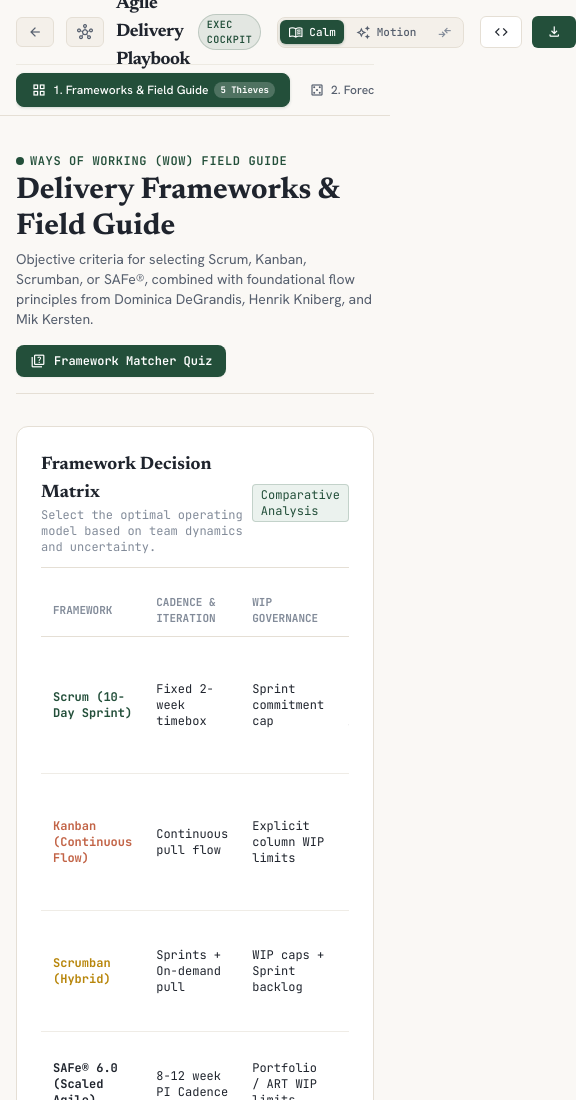
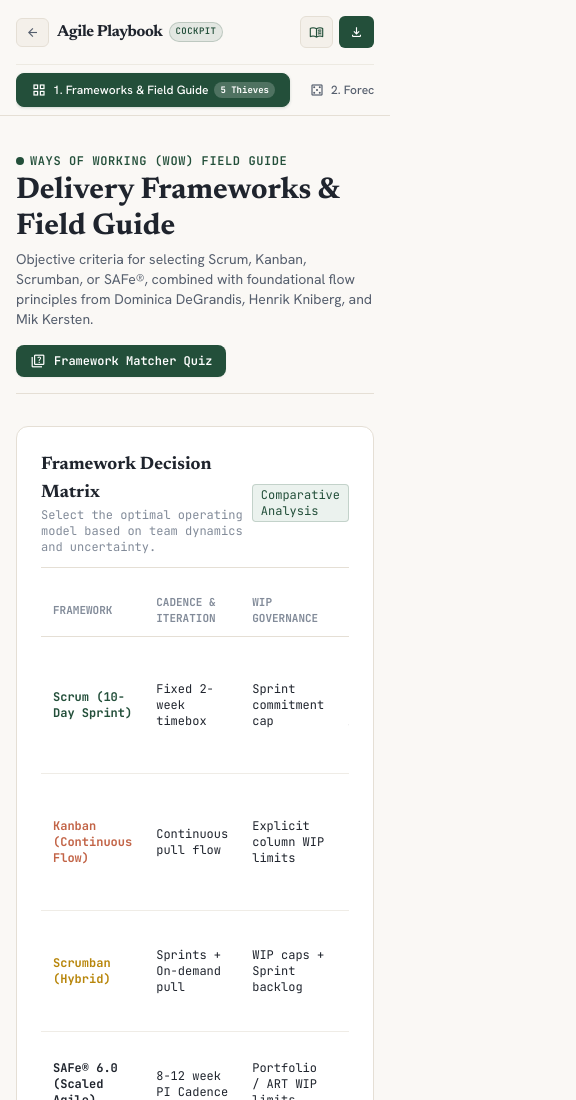
Before and after one commit to layyzee/balaji-agile-playbook, a plain HTML site: page index.html in a window 390 px wide. Shown: the top 1100 px of the page, 576 px wide, since content can reach past the window. Drawn offline with nearby package versions, Linux system fonts and the light colour scheme.

Commit message:
fix(ui): unify header actions group to prevent top-right overflow on laptops and mobile

```diff
--- a/index.html
+++ b/index.html
@@ -217,63 +217,67 @@
   <header class="sticky top-0 z-50 bg-paper/95 backdrop-blur-md border-b border-sand shadow-xs">
     <div class="max-w-7xl mx-auto px-4 sm:px-6 lg:px-8">
 
-      <!-- Top Bar: Brand, Ecosystem Links, GitHub -->
-      <div class="h-16 flex items-center justify-between gap-4">
+      <!-- Top Bar: Brand, Ecosystem Links, GitHub (Responsive & Collision-Free) -->
+      <div class="h-16 flex items-center justify-between gap-2 sm:gap-4">
 
         <!-- Left: Brand Block & Return Links -->
-        <div class="flex items-center gap-3">
-          <a href="https://layyzee.github.io/" class="inline-flex items-center gap-1.5 text-xs font-mono font-medium text-ink-secondary hover:text-forest px-2.5 py-1.5 rounded-md bg-paper-subtle border border-sand hover:border-forest/40 transition-colors shadow-xs" title="Return to Balaji's Main Portfolio">
-            <span class="material-symbols-outlined text-[16px]">arrow_back</span>
+        <div class="flex items-center gap-2 sm:gap-3 shrink-0">
+          <a href="https://layyzee.github.io/" class="inline-flex items-center gap-1 sm:gap-1.5 text-xs font-mono font-medium text-ink-secondary hover:text-forest px-2 sm:px-2.5 py-1.5 rounded-md bg-paper-subtle border border-sand hover:border-forest/40 transition-colors shadow-xs shrink-0" title="Return to Balaji's Main Portfolio">
+            <span class="material-symbols-outlined text-[15px]">arrow_back</span>
             <span class="hidden sm:inline">Portfolio</span>
           </a>
-          <a href="https://layyzee.github.io/scrum-master-career-portal/" class="inline-flex items-center gap-1.5 text-xs font-mono font-medium text-ink-secondary hover:text-forest px-2.5 py-1.5 rounded-md bg-paper-subtle border border-sand hover:border-forest/40 transition-colors shadow-xs" title="Return to Career Portal Hub">
-            <span class="material-symbols-outlined text-[16px]">hub</span>
-            <span class="hidden md:inline">Career Hub</span>
+          <a href="https://layyzee.github.io/scrum-master-career-portal/" class="hidden md:inline-flex items-center gap-1.5 text-xs font-mono font-medium text-ink-secondary hover:text-forest px-2.5 py-1.5 rounded-md bg-paper-subtle border border-sand hover:border-forest/40 transition-colors shadow-xs shrink-0" title="Return to Career Portal Hub">
+            <span class="material-symbols-outlined text-[15px]">hub</span>
+            <span>Career Hub</span>
           </a>
 
           <div class="h-4 w-px bg-sand hidden sm:block"></div>
 
           <div class="flex flex-col">
-            <div class="flex items-center gap-2">
-              <span class="font-serif text-lg font-bold text-ink tracking-tight">Agile Delivery Playbook</span>
-              <span class="px-2 py-0.5 rounded-full text-[10px] font-mono font-semibold bg-forest/10 text-forest border border-forest/20 uppercase tracking-wider">Exec Cockpit</span>
-            </div>
-            <span class="text-[11px] font-mono text-ink-muted hidden sm:block">Balaji Palani • Senior Scrum Master &amp; Agile Delivery Lead</span>
-          </div>
-        </div>
-
-
-        <!-- Middle: Design Philosophy Switcher (Impeccable vs Amicro) -->
-        <div class="flex items-center gap-1 p-0.5 sm:p-1 rounded-lg bg-paper-subtle border border-sand shadow-xs text-xs font-mono">
-          <button id="btn-mode-impeccable" onclick="setDesignMode('impeccable')" class="switcher-btn-active px-2 sm:px-2.5 py-1 rounded-md transition-all flex items-center gap-1.5 font-medium" title="Impeccable Style: Calm Editorial, Quiet Typography & Restraint">
-            <span class="material-symbols-outlined text-[15px]">menu_book</span>
-            <span class="text-[11px] font-medium hidden sm:inline">Impeccable</span>
-            <span class="text-[9px] text-white/80 hidden md:inline">Calm</span>
-            <span class="text-[11px] sm:hidden font-medium">Calm</span>
-          </button>
-          <button id="btn-mode-amicro" onclick="setDesignMode('amicro')" class="text-ink-secondary hover:text-ink px-2 sm:px-2.5 py-1 rounded-md transition-all flex items-center gap-1.5 font-medium" title="Amicro Style: Micro-Interactions, Spotlights, 3D Tilt & Tactile Springs">
-            <span class="material-symbols-outlined text-[15px]">auto_awesome</span>
-            <span class="text-[11px] font-medium hidden sm:inline">Amicro</span>
-            <span class="text-[9px] opacity-75 hidden md:inline">Motion</span>
-            <span class="text-[11px] sm:hidden font-medium">Motion</span>
-          </button>
-          <button onclick="openDesignCompareModal()" class="px-2 py-1 rounded-md text-ink-muted hover:text-forest hover:bg-paper-card transition-all flex items-center gap-1 font-medium border border-transparent hover:border-sand" title="Compare Impeccable vs Amicro Philosophies">
-            <span class="material-symbols-outlined text-[15px]">compare_arrows</span>
-            <span class="text-[11px] hidden lg:inline">Compare</span>
-          </button>
-        </div>
-
-
-        <!-- Right: Actions & Repo Link -->
-        <div class="flex items-center gap-2.5">
-          <a href="https://github.com/layyzee/balaji-agile-playbook" target="_blank" rel="noopener noreferrer" class="h-8 px-3 rounded-md bg-paper-card border border-sand hover:border-forest/40 text-ink text-xs font-mono font-medium flex items-center gap-1.5 transition-colors shadow-xs">
-            <span class="material-symbols-outlined text-[16px]">code</span>
-            <span class="hidden sm:inline">GitHub</span>
+            <div class="flex items-center gap-1.5 sm:gap-2">
+              <span class="font-serif text-base sm:text-lg font-bold text-ink tracking-tight truncate max-w-[170px] sm:max-w-none">Agile Playbook</span>
+              <span class="px-1.5 sm:px-2 py-0.5 rounded-full text-[9px] sm:text-[10px] font-mono font-semibold bg-forest/10 text-forest border border-forest/20 uppercase tracking-wider shrink-0">Cockpit</span>
+            </div>
+            <span class="text-[10px] sm:text-[11px] font-mono text-ink-muted hidden lg:block">Balaji Palani • Senior Scrum Master &amp; Agile Delivery Lead</span>
+          </div>
+        </div>
+
+        <!-- Right: Actions & Switcher (Unified, shrink-0, zero clipping) -->
+        <div class="flex items-center gap-1.5 sm:gap-2 shrink-0">
+
+          <!-- Desktop Switcher (md:flex) -->
+          <div class="hidden md:flex items-center p-0.5 rounded-lg bg-paper-subtle border border-sand shadow-xs text-xs font-mono">
+            <button id="btn-mode-impeccable" onclick="setDesignMode('impeccable')" class="switcher-btn-active px-2 py-1 rounded-md transition-all flex items-center gap-1 font-medium" title="Impeccable: Calm Editorial">
+              <span class="material-symbols-outlined text-[14px]">menu_book</span>
+              <span class="text-[11px]">Calm</span>
+            </button>
+            <button id="btn-mode-amicro" onclick="setDesignMode('amicro')" class="text-ink-secondary hover:text-ink px-2 py-1 rounded-md transition-all flex items-center gap-1 font-medium" title="Amicro: Micro-Interactions">
+              <span class="material-symbols-outlined text-[14px]">auto_awesome</span>
+              <span class="text-[11px]">Motion</span>
+            </button>
+            <button onclick="openDesignCompareModal()" class="px-1.5 py-1 rounded-md text-ink-muted hover:text-forest transition-all flex items-center" title="Compare Design Philosophies">
+              <span class="material-symbols-outlined text-[14px]">compare_arrows</span>
+            </button>
+          </div>
+
+          <!-- Quick Toggle for Mobile & Small Screens (< md) -->
+          <button id="btn-mode-quick-toggle" onclick="toggleDesignMode()" class="md:hidden h-8 px-2 sm:px-2.5 rounded-md bg-paper-subtle border border-sand shadow-xs flex items-center gap-1 font-mono text-xs transition-colors shrink-0" title="Toggle Design Style (Calm vs Motion)">
+            <span id="quick-toggle-icon" class="material-symbols-outlined text-[15px] text-forest">menu_book</span>
+            <span id="quick-toggle-label" class="text-[10px] font-semibold hidden sm:inline">Calm</span>
+          </button>
+
+          <!-- GitHub Repo Link -->
+          <a href="https://github.com/layyzee/balaji-agile-playbook" target="_blank" rel="noopener noreferrer" class="hidden sm:inline-flex h-8 px-2.5 rounded-md bg-paper-card border border-sand hover:border-forest/40 text-ink text-xs font-mono font-medium items-center gap-1.5 transition-colors shadow-xs shrink-0">
+            <span class="material-symbols-outlined text-[15px]">code</span>
+            <span class="hidden md:inline">GitHub</span>
           </a>
-          <button onclick="exportPlaybookDigest()" class="h-8 px-3.5 rounded-md bg-forest hover:bg-forest-hover text-white text-xs font-medium flex items-center gap-1.5 transition-colors shadow-xs amicro-magnetic amicro-ripple-host">
-            <span class="material-symbols-outlined text-[16px]">download</span>
+
+          <!-- Export Playbook Button -->
+          <button onclick="exportPlaybookDigest()" class="h-8 px-2.5 sm:px-3.5 rounded-md bg-forest hover:bg-forest-hover text-white text-xs font-medium flex items-center gap-1.5 transition-colors shadow-xs amicro-magnetic amicro-ripple-host shrink-0">
+            <span class="material-symbols-outlined text-[15px]">download</span>
             <span class="hidden sm:inline">Export</span>
           </button>
+
         </div>
 
       </div>
@@ -2380,6 +2384,11 @@ Here are our metrics: [PASTE METRICS]`
     // ==========================================
     let currentDesignMode = localStorage.getItem('agile_design_mode') || 'impeccable';
 
+    function toggleDesignMode() {
+  const nextMode = currentDesignMode === 'impeccable' ? 'amicro' : 'impeccable';
+  setDesignMode(nextMode);
+}
+
 function setDesignMode(mode, showNotification = true) {
   currentDesignMode = mode;
   localStorage.setItem('agile_design_mode', mode);
@@ -2388,44 +2397,52 @@ Here are our metrics: [PASTE METRICS]`
   const body = document.body;
   const btnImpeccable = document.getElementById('btn-mode-impeccable');
   const btnAmicro = document.getElementById('btn-mode-amicro');
+  const quickIcon = document.getElementById('quick-toggle-icon');
+  const quickLabel = document.getElementById('quick-toggle-label');
+  const quickBtn = document.getElementById('btn-mode-quick-toggle');
 
   if (mode === 'amicro') {
     body.classList.remove('mode-impeccable');
     body.classList.add('mode-amicro');
 
     if (btnAmicro) {
-          btnAmicro.className = 'switcher-btn-active px-2 sm:px-2.5 py-1 rounded-md transition-all flex items-center gap-1.5 font-medium';
+      btnAmicro.className = 'switcher-btn-active px-2 py-1 rounded-md transition-all flex items-center gap-1 font-medium';
     }
     if (btnImpeccable) {
-          btnImpeccable.className = 'text-ink-secondary hover:text-ink px-2 sm:px-2.5 py-1 rounded-md transition-all flex items-center gap-1.5 font-medium';
-        }
+      btnImpeccable.className = 'text-ink-secondary hover:text-ink px-2 py-1 rounded-md transition-all flex items-center gap-1 font-medium';
+    }
+    if (quickIcon) quickIcon.textContent = 'auto_awesome';
+    if (quickLabel) quickLabel.textContent = 'Motion';
+    if (quickBtn) quickBtn.className = 'md:hidden h-8 px-2 sm:px-2.5 rounded-md bg-forest text-white border border-forest shadow-xs flex items-center gap-1 font-mono text-xs transition-colors shrink-0';
 
     initAmicroListeners();
     triggerAmicroRollups();
 
     if (showNotification) {
-          showToast('⚡ Activated Amicro Style (Tactile Micro-Interactions, 3D Tilt & Spotlights)');
+      showToast('⚡ Activated Amicro Style (Tactile Micro-Interactions & 3D Tilt)');
     }
   } else {
     body.classList.remove('mode-amicro');
     body.classList.add('mode-impeccable');
 
     if (btnImpeccable) {
-          btnImpeccable.className = 'switcher-btn-active px-2 sm:px-2.5 py-1 rounded-md transition-all flex items-center gap-1.5 font-medium';
+      btnImpeccable.className = 'switcher-btn-active px-2 py-1 rounded-md transition-all flex items-center gap-1 font-medium';
     }
     if (btnAmicro) {
-          btnAmicro.className = 'text-ink-secondary hover:text-ink px-2 sm:px-2.5 py-1 rounded-md transition-all flex items-center gap-1.5 font-medium';
-        }
+      btnAmicro.className = 'text-ink-secondary hover:text-ink px-2 py-1 rounded-md transition-all flex items-center gap-1 font-medium';
+    }
+    if (quickIcon) quickIcon.textContent = 'menu_book';
+    if (quickLabel) quickLabel.textContent = 'Calm';
+    if (quickBtn) quickBtn.className = 'md:hidden h-8 px-2 sm:px-2.5 rounded-md bg-paper-subtle border border-sand shadow-xs flex items-center gap-1 font-mono text-xs transition-colors shrink-0';
 
     resetAmicroTransforms();
 
     if (showNotification) {
-          showToast('📖 Activated Impeccable Style (Calm Editorial — Quiet Typography & Restraint)');
-        }
-      }
-    }
-
-    // Modal controls
+      showToast('📖 Activated Impeccable Style (Calm Editorial & Quiet Restraint)');
+    }
+  }
+}
+
     function openDesignCompareModal() {
       const modal = document.getElementById('design-compare-modal');
       if (modal) {
```
Lines whose indentation alone changed are shown as unchanged.
